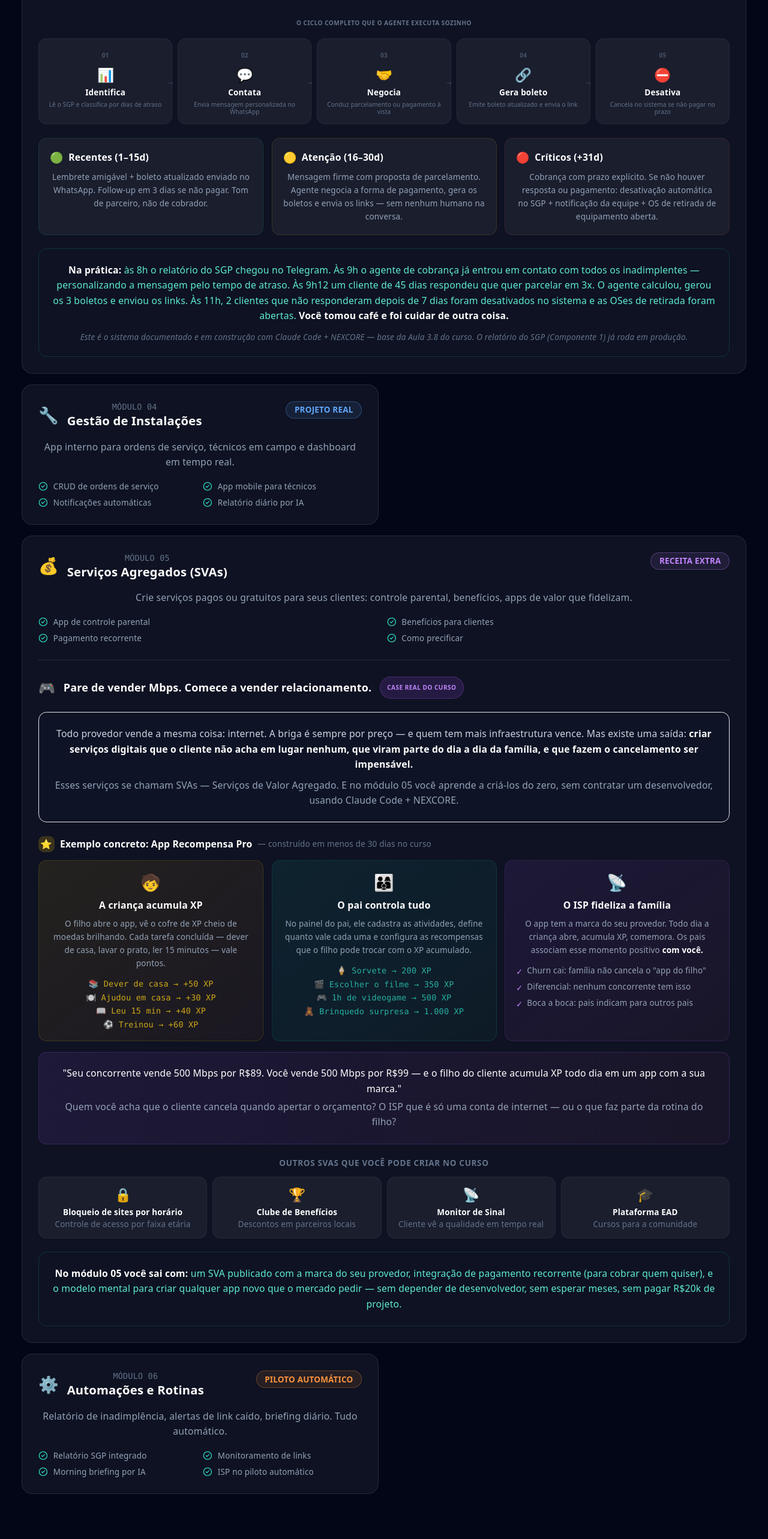
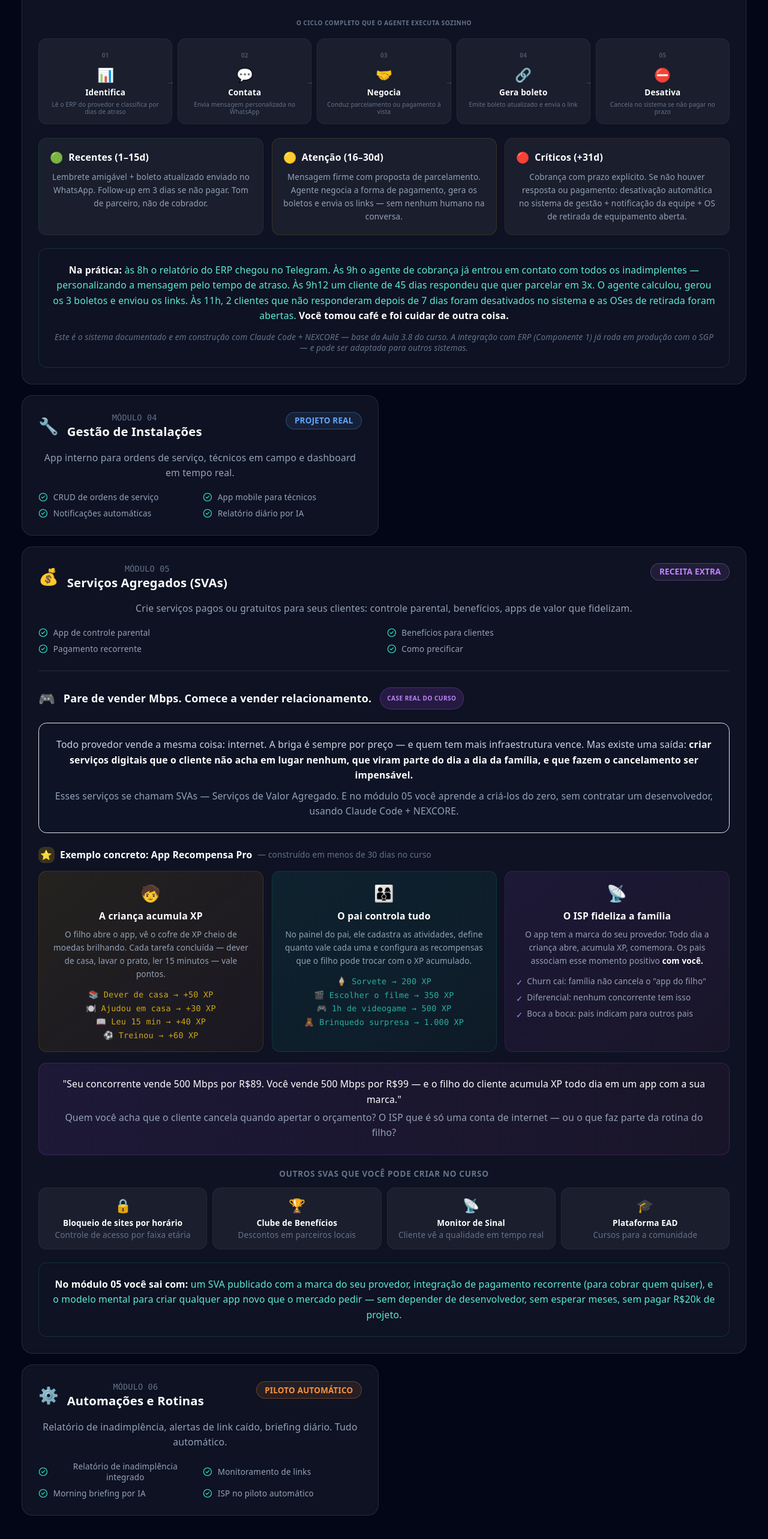
Before and after one commit to marcielcorado1/ead-landing, a React (Vite) app: page / in a window 1280 px wide. Shown: the part 5071-7637 px from the top of the page at 60% size. Built offline with nearby package versions, Linux system fonts and the light colour scheme.

Commit message:
fix: replace SGP with generic ERP references on landing page

```diff
--- a/src/App.tsx
+++ b/src/App.tsx
@@ -88,7 +88,7 @@ const MODULES = [
           <p className="text-[10px] font-bold text-slate-500 uppercase tracking-wider mb-3">O ciclo completo que o agente executa sozinho</p>
           <div className="grid grid-cols-2 sm:grid-cols-5 gap-2">
             {[
-              { step: '01', icon: '📊', label: 'Identifica', sub: 'Lê o SGP e classifica por dias de atraso' },
+              { step: '01', icon: '📊', label: 'Identifica', sub: 'Lê o ERP do provedor e classifica por dias de atraso' },
               { step: '02', icon: '💬', label: 'Contata', sub: 'Envia mensagem personalizada no WhatsApp' },
               { step: '03', icon: '🤝', label: 'Negocia', sub: 'Conduz parcelamento ou pagamento à vista' },
               { step: '04', icon: '🔗', label: 'Gera boleto', sub: 'Emite boleto atualizado e envia o link' },
@@ -131,17 +131,17 @@ const MODULES = [
               <h5 className="font-bold text-white text-sm">Críticos (+31d)</h5>
             </div>
             <p className="text-xs text-slate-400 leading-relaxed">
-              Cobrança com prazo explícito. Se não houver resposta ou pagamento: desativação automática no SGP + notificação da equipe + OS de retirada de equipamento aberta.
+              Cobrança com prazo explícito. Se não houver resposta ou pagamento: desativação automática no sistema de gestão + notificação da equipe + OS de retirada de equipamento aberta.
             </p>
           </div>
         </div>
 
         <div className="bg-teal-500/8 border border-teal-500/20 rounded-xl p-5">
           <p className="text-teal-300 text-sm leading-relaxed mb-3">
-            <span className="font-bold text-white">Na prática:</span> às 8h o relatório do SGP chegou no Telegram. Às 9h o agente de cobrança já entrou em contato com todos os inadimplentes — personalizando a mensagem pelo tempo de atraso. Às 9h12 um cliente de 45 dias respondeu que quer parcelar em 3x. O agente calculou, gerou os 3 boletos e enviou os links. Às 11h, 2 clientes que não responderam depois de 7 dias foram desativados no sistema e as OSes de retirada foram abertas. <strong className="text-white">Você tomou café e foi cuidar de outra coisa.</strong>
+            <span className="font-bold text-white">Na prática:</span> às 8h o relatório do ERP chegou no Telegram. Às 9h o agente de cobrança já entrou em contato com todos os inadimplentes — personalizando a mensagem pelo tempo de atraso. Às 9h12 um cliente de 45 dias respondeu que quer parcelar em 3x. O agente calculou, gerou os 3 boletos e enviou os links. Às 11h, 2 clientes que não responderam depois de 7 dias foram desativados no sistema e as OSes de retirada foram abertas. <strong className="text-white">Você tomou café e foi cuidar de outra coisa.</strong>
           </p>
           <p className="text-slate-500 text-xs italic">
-            Este é o sistema documentado e em construção com Claude Code + NEXCORE — base da Aula 3.8 do curso. O relatório do SGP (Componente 1) já roda em produção.
+            Este é o sistema documentado e em construção com Claude Code + NEXCORE — base da Aula 3.8 do curso. A integração com ERP (Componente 1) já roda em produção com o SGP — e pode ser adaptada para outros sistemas.
           </p>
         </div>
       </div>
@@ -286,7 +286,7 @@ const MODULES = [
     tag: 'PILOTO AUTOMÁTICO',
     tagColor: 'text-orange-400 bg-orange-400/10 border-orange-400/30',
     desc: 'Relatório de inadimplência, alertas de link caído, briefing diário. Tudo automático.',
-    items: ['Relatório SGP integrado', 'Monitoramento de links', 'Morning briefing por IA', 'ISP no piloto automático'],
+    items: ['Relatório de inadimplência integrado', 'Monitoramento de links', 'Morning briefing por IA', 'ISP no piloto automático'],
   },
 ]
 
```
